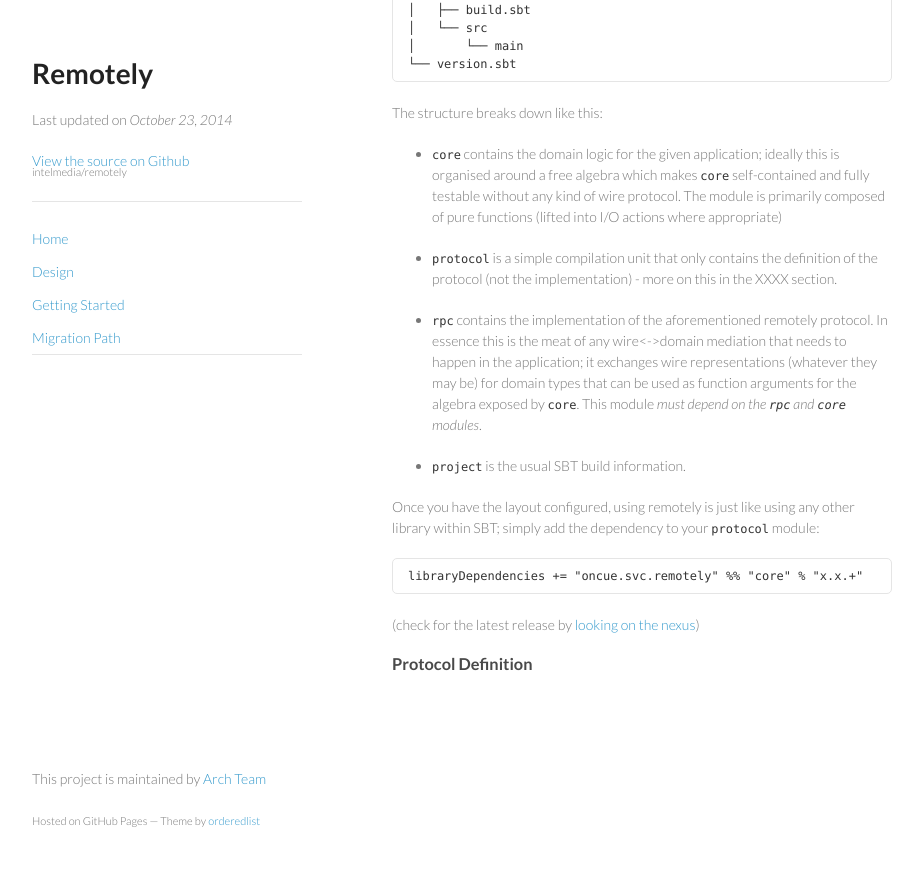
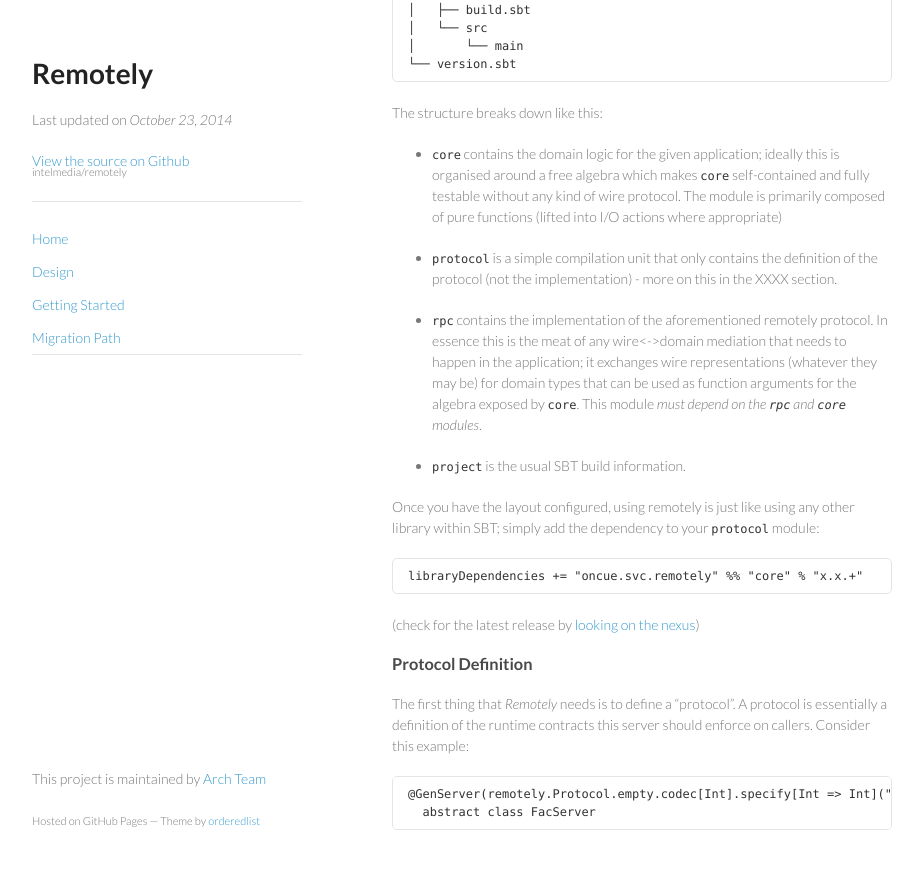
Before and after one commit to Verizon/remotely, a Jekyll site: the page built from index.md, in a window 1280 px wide and 900 px high, scrolled down 2003 px. Shown: the top 869 px of the window, without its empty margins (178-1101 px from the left). Built offline with Jekyll 4.4.1, drawn with Linux system fonts in a browser that asks for light colours; Markdown is read by kramdown in place of the engine named in the settings.

Commit message:
update docs

````diff
--- a/index.md
+++ b/index.md
@@ -79,3 +79,10 @@ libraryDependencies += "oncue.svc.remotely" %% "core" % "x.x.+"
 (check for the latest release by [looking on the nexus](http://nexus.svc.oncue.com/nexus/content/repositories/releases/oncue/svc/remotely/core_2.10/))
 
 ### Protocol Definition
+
+The first thing that *Remotely* needs is to define a "protocol". A protocol is essentially a definition of the runtime contracts this server should enforce on callers. Consider this example:
+
+```
+@GenServer(remotely.Protocol.empty.codec[Int].specify[Int => Int]("fac"))
+  abstract class FacServer
+```
````
